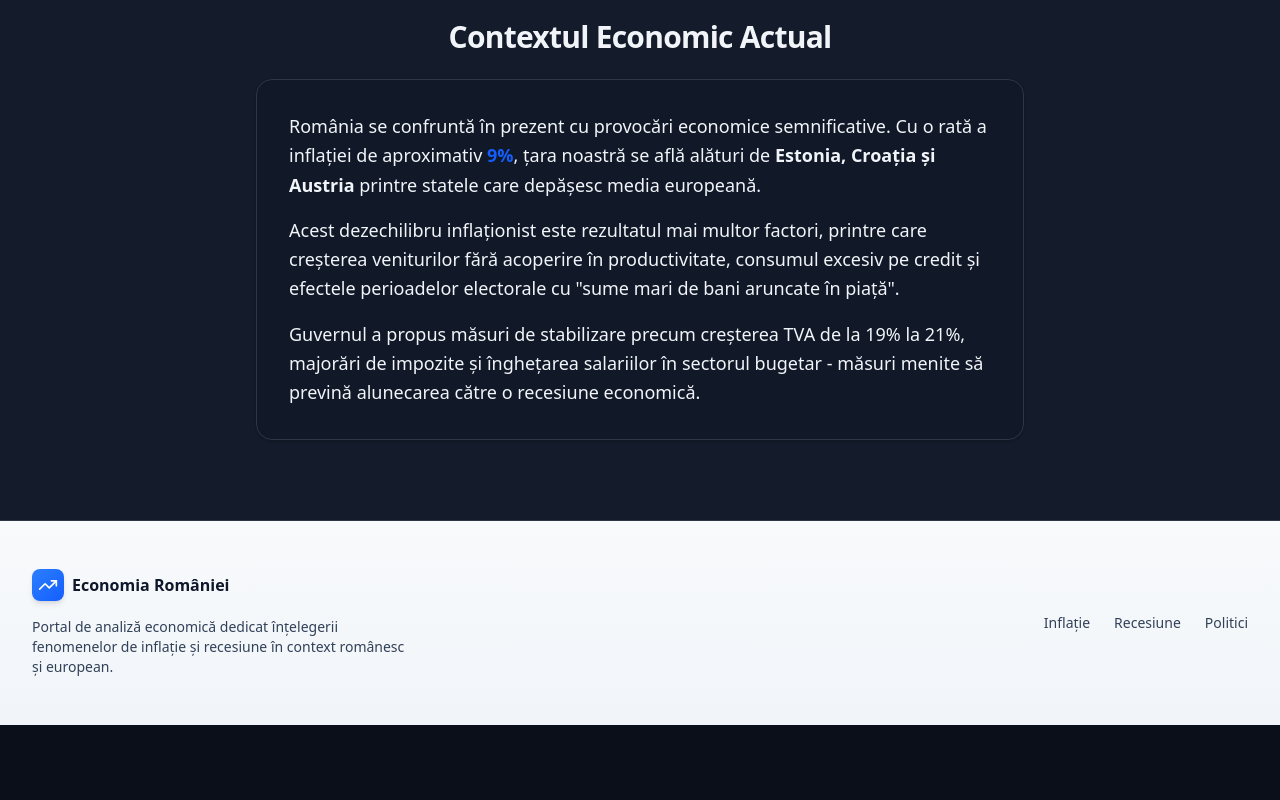
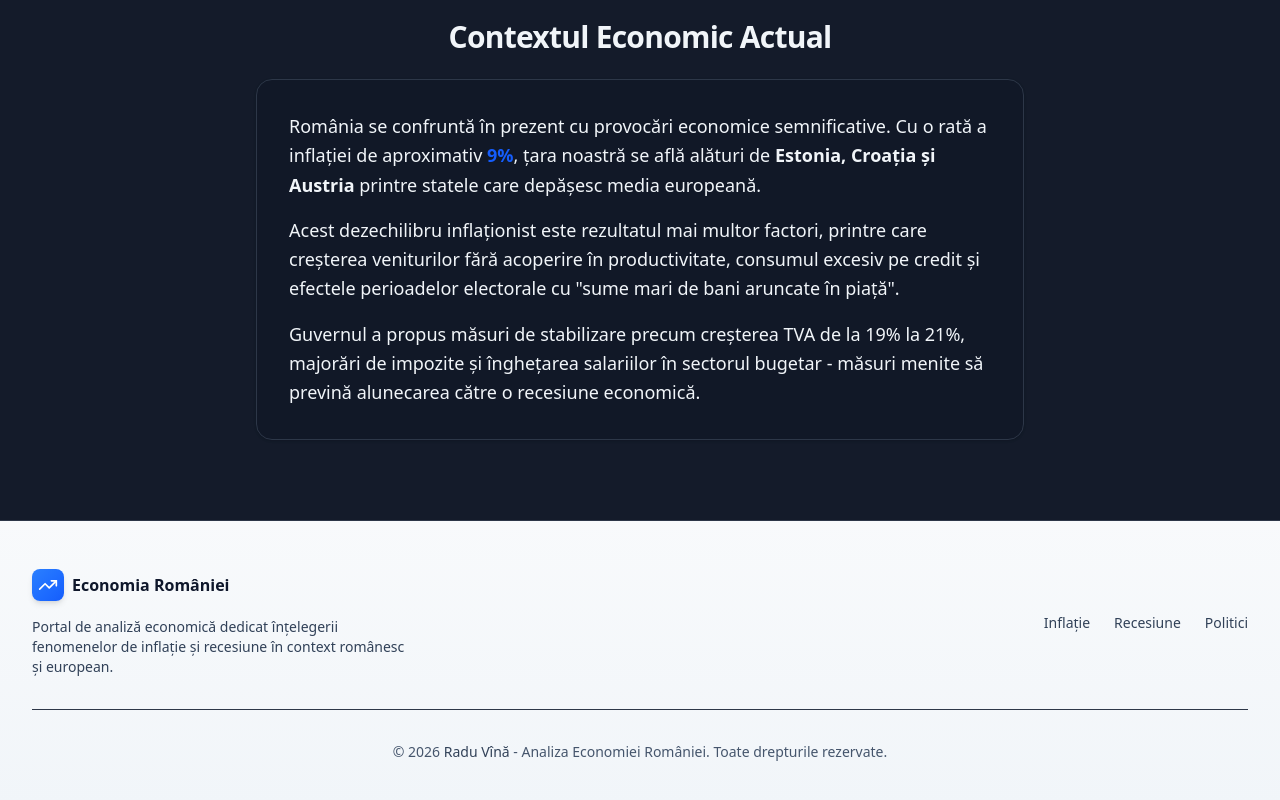
Before and after one commit to xbl4z3r/economic-analysis-portal, a Next.js app: page / in a window 1280 px wide. Shown: the part 1476-2276 px from the top of the page. Before the commit the page ends 2201 px from the top, so only its background shows below. Built offline with nearby package versions, Linux system fonts and the light colour scheme.

Commit message:
Update footer copyright information

```diff
--- a/src/components/footer.tsx
+++ b/src/components/footer.tsx
@@ -44,13 +44,13 @@ export function Footer() {
           </div>
         </div>
 
-        {/* Copyright
+        {/* Temp */}
         <div className="mt-8 border-t border-slate-200 pt-8 dark:border-slate-800">
           <p className="text-center text-sm text-slate-600 dark:text-slate-500">
-            © {new Date().getFullYear()} <a href={"https://github.com/xbl4z3r"} className="text-slate-700 transition-colors duration-200 hover:text-blue-600 dark:text-slate-400 dark:hover:text-blue-400">Christian Petroniu</a> - Analiza Economiei României. Toate drepturile rezervate.
+            © {new Date().getFullYear()} <a className="text-slate-700 transition-colors duration-200 hover:text-blue-600 dark:text-slate-400 dark:hover:text-blue-400">Radu Vînă</a> - Analiza Economiei României. Toate drepturile rezervate.
           </p>
         </div>
-        */}
+
       </div>
     </footer>
   )
```
